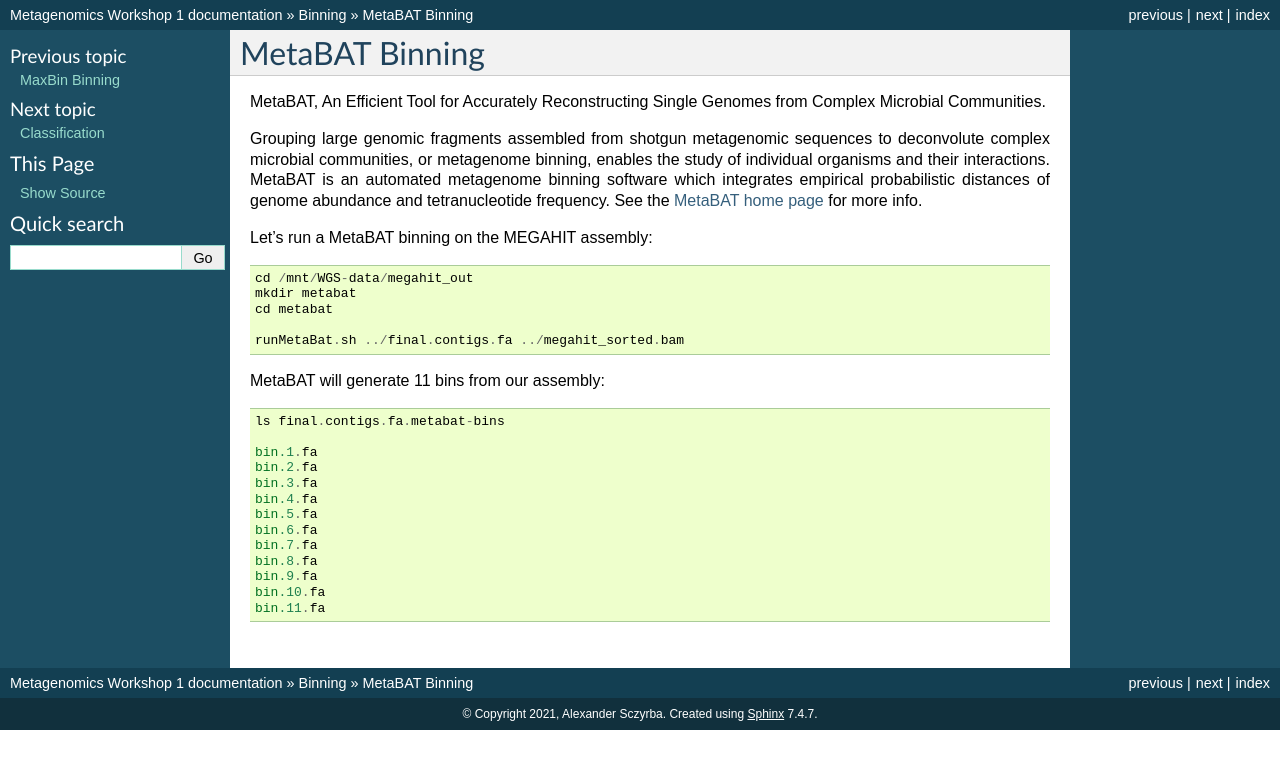
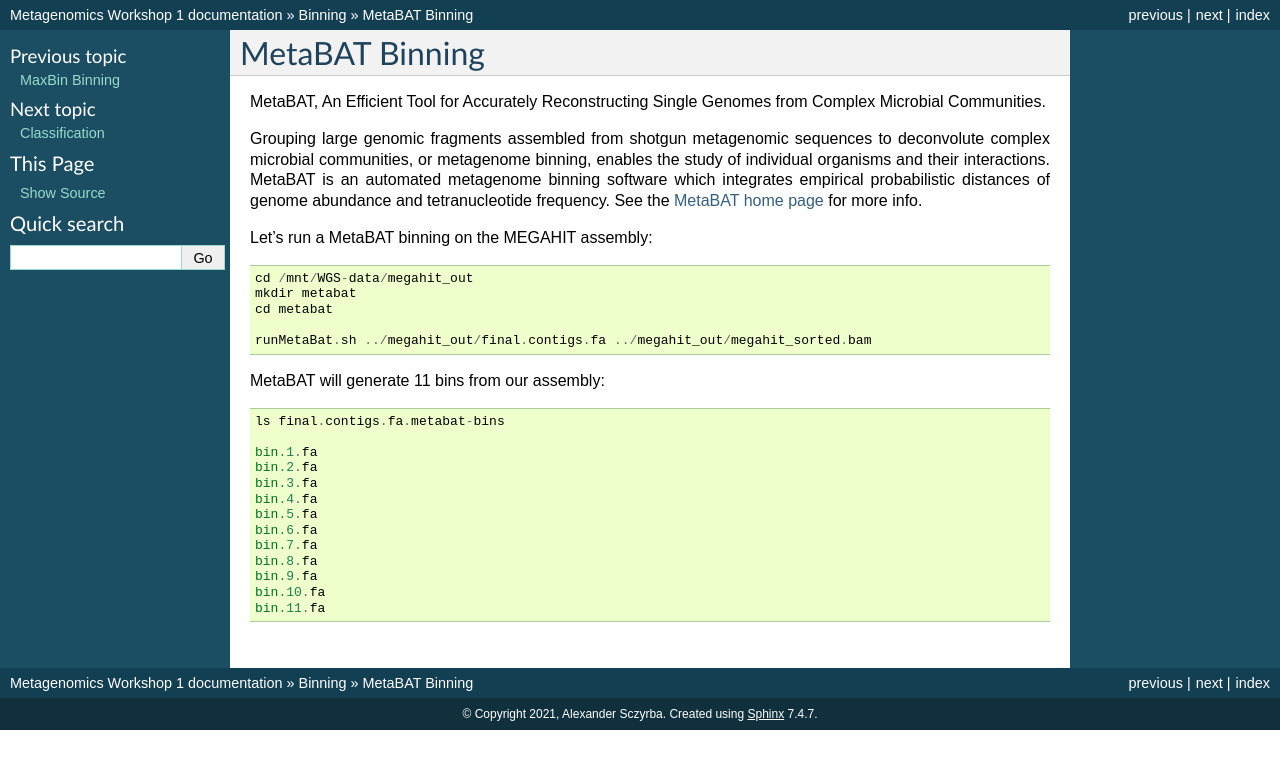
Before and after one commit to metagenomics/metagenomics-workshop, a Sphinx documentation site: the page built from docs/binning/metabat.rst, in a window 1280 px wide. Shown: the top 769 px of the page. Built offline with Sphinx 7.4.7, drawn with Linux system fonts in a browser that asks for light colours.

Commit message:
Update metabat.rst

```diff
--- a/docs/binning/metabat.rst
+++ b/docs/binning/metabat.rst
@@ -19,7 +19,7 @@
   mkdir metabat
   cd metabat
 
-  runMetaBat.sh ../final.contigs.fa ../megahit_sorted.bam
+  runMetaBat.sh ../megahit_out/final.contigs.fa ../megahit_out/megahit_sorted.bam
 
 MetaBAT will generate 11 bins from our assembly::
 
```
